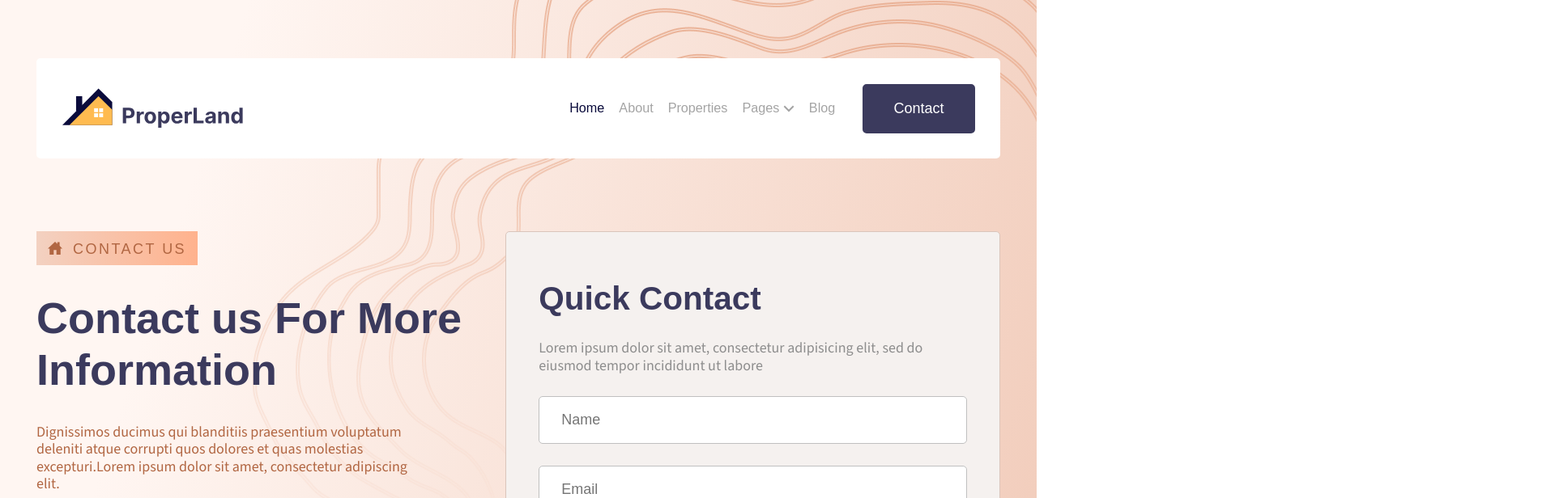
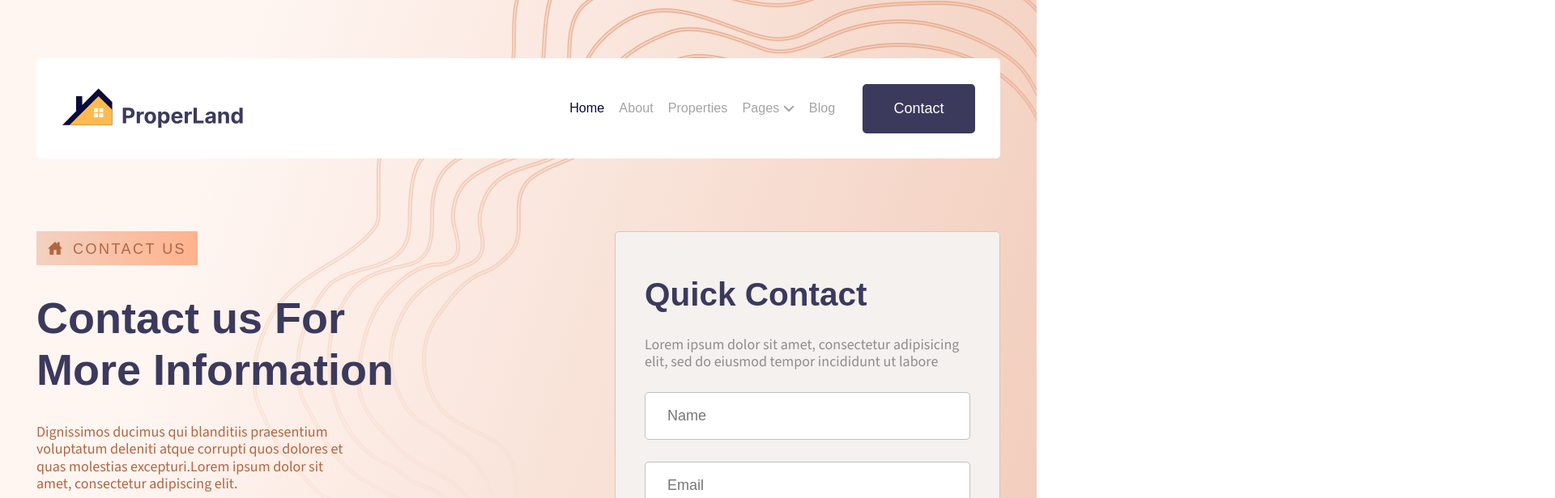
Before and after one commit to GorkemAydogdu/properland, a Next.js app in the folder frontend/: page /contact-us in a window 1280 px wide. Shown: the top 616 px of the page at 81% size, 1920 px wide, since content can reach past the window. Built offline with nearby package versions, Linux system fonts and the light colour scheme; a web font is replaced by a local one.

Commit message:
Contact Page responsive dahil tamamlandı

```diff
--- a/frontend/src/components/counter/counter.jsx
+++ b/frontend/src/components/counter/counter.jsx
@@ -2,7 +2,7 @@ import React from "react";
 
 import Container from "../../layout/container";
 
-const Counter = ({ className, children }) => {
+const Counter = ({ className }) => {
   return (
     <section className={`counter ${className === undefined ? "" : className}`}>
       <Container>
--- a/frontend/src/pages/contact-us/index.jsx
+++ b/frontend/src/pages/contact-us/index.jsx
@@ -2,6 +2,8 @@ import React from "react";
 import Head from "next/head";
 import Banner from "@/components/banner/banner";
 import Faq from "@/components/faq/faq";
+import Footer from "@/layout/footer/footer";
+import Counter from "@/components/counter/counter";
 
 const ContactPage = () => {
   return (
@@ -39,6 +41,8 @@ const ContactPage = () => {
           </div>
         </Banner>
         <Faq />
+        <Counter className="counter__alternative" />
+        <Footer />
       </>
     </>
   );
--- a/frontend/src/styles/components/banner.scss
+++ b/frontend/src/styles/components/banner.scss
@@ -49,13 +49,14 @@
 
   &__content {
     display: flex;
+    justify-content: space-between;
     margin: 14rem 0 0;
 
     @include respond(laptops) {
       margin: 10rem 0;
     }
 
-    @include respond(tablets) {
+    @include respond(smallScreens) {
       flex-direction: column;
       gap: 20rem;
     }
@@ -65,6 +66,16 @@
     }
 
     & .form {
+      width: 40%;
+
+      @include respond(laptops) {
+        padding: 6rem 4rem;
+      }
+
+      @include respond(smallScreens) {
+        width: 100%;
+      }
+
       button {
         margin-top: auto;
       }
@@ -80,7 +91,11 @@
     position: relative;
     z-index: 20;
 
-    @include respond(tablets) {
+    @include respond(laptops) {
+      width: 55rem;
+    }
+
+    @include respond(smallScreens) {
       width: 100%;
     }
 
--- a/frontend/src/styles/components/faq.scss
+++ b/frontend/src/styles/components/faq.scss
@@ -1,9 +1,6 @@
 .faq {
-  margin-top: 14rem;
+  margin: 14rem 0;
   & .container {
-    max-width: 90rem;
-    margin: auto !important;
-
     & .agency {
       margin: auto;
     }
@@ -54,6 +51,10 @@
     font-size: 3rem;
 
     line-height: $line-height-primary;
+
+    @include respond(tablets) {
+      width: 80%;
+    }
   }
   &__button {
     border: none;
```
